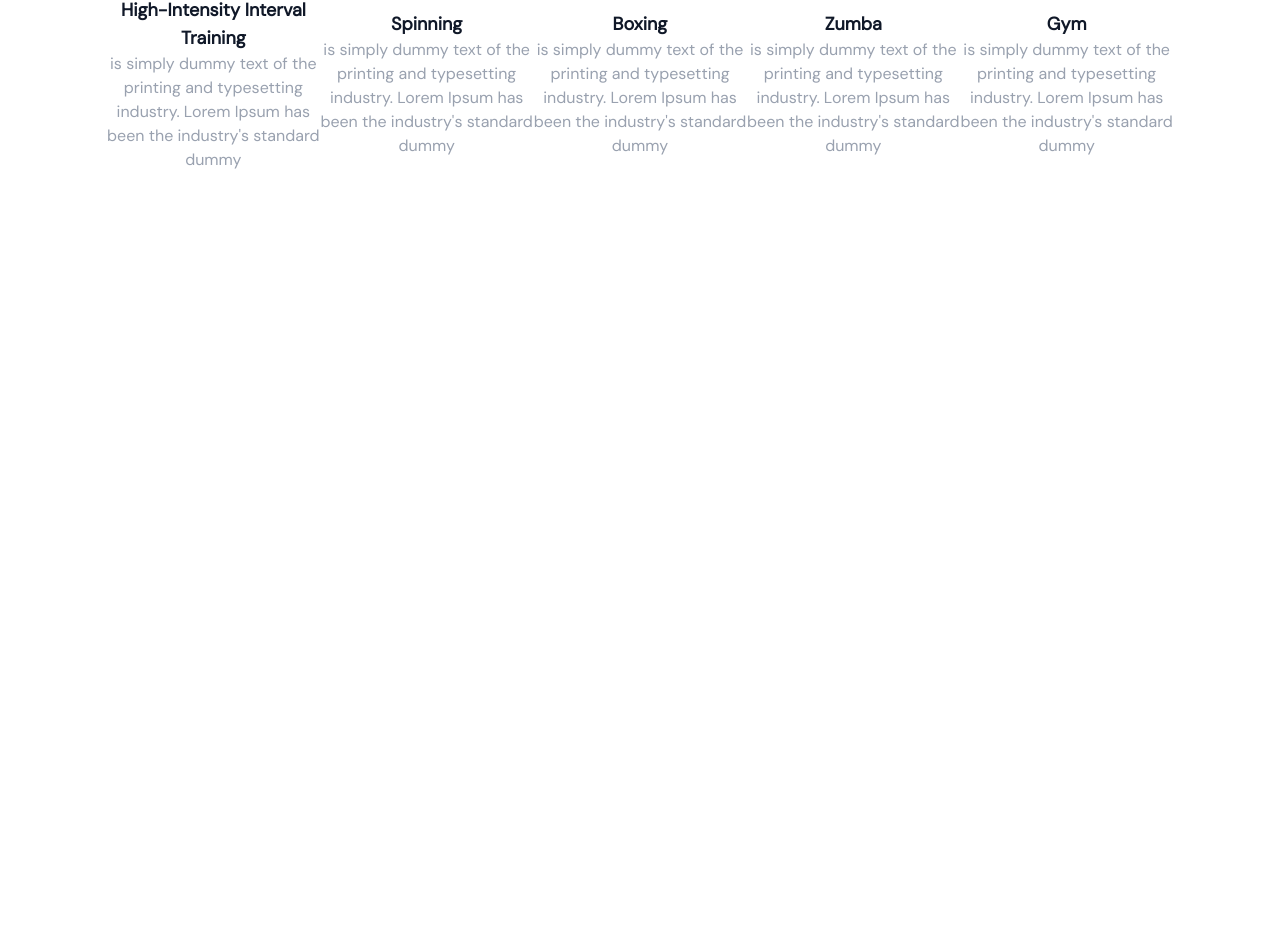
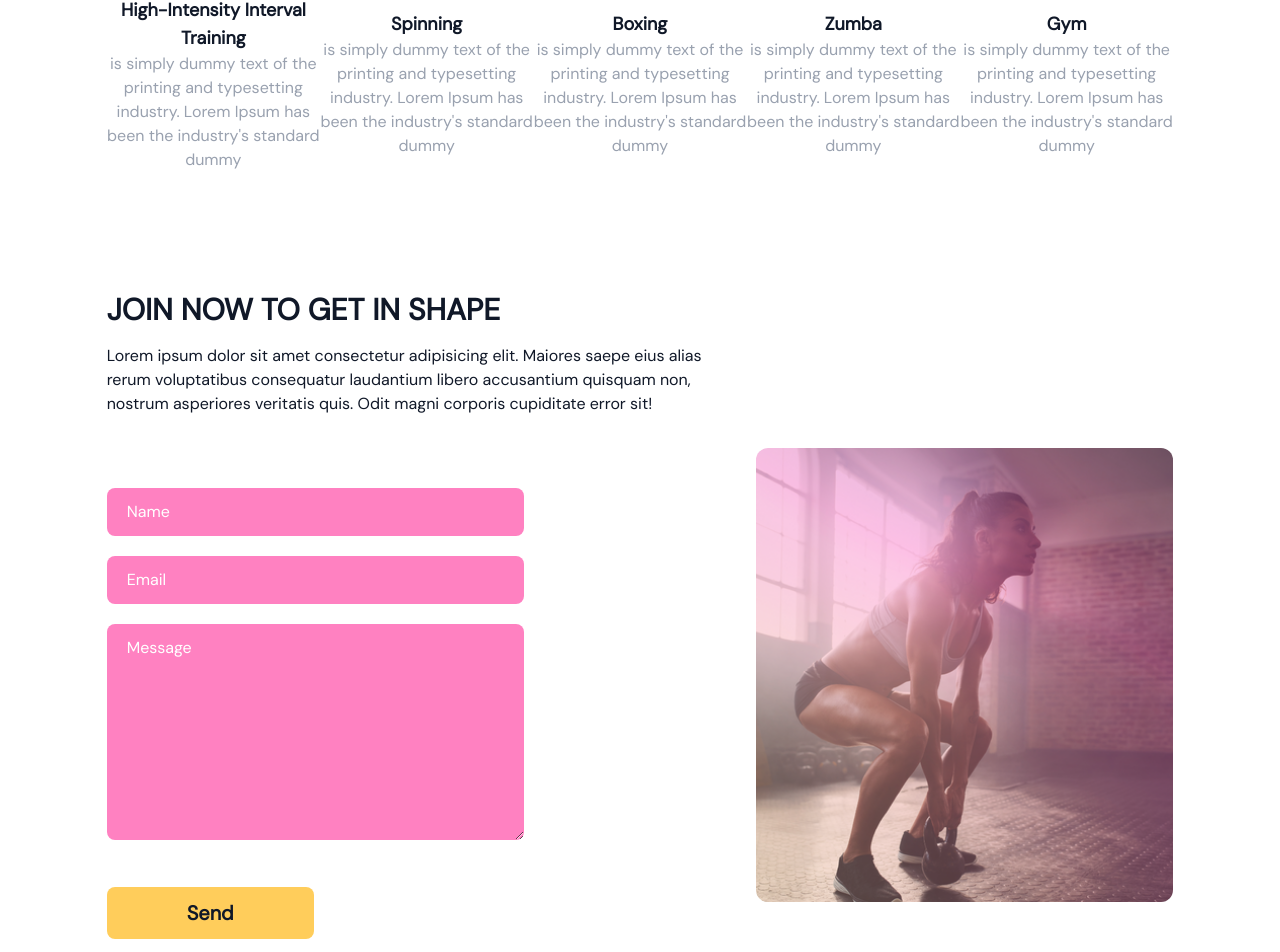
Before and after one commit to alicansadeler/fitness-app, a React (Vite) app: page / in a window 1280 px wide. Shown: the part 3052-4004 px from the top of the page. Before the commit the page ends 3240 px from the top, so only its background shows below. Built offline with nearby package versions, Linux system fonts and the light colour scheme.

Commit message:
contactus eklend

```diff
--- a/src/App.tsx
+++ b/src/App.tsx
@@ -4,6 +4,7 @@
 import Benefits from "./screen/benefits";
 import OurClasses from "./screen/ourclasses";
 import { SelectedPage } from "./shared/types";
+import Contact from "./screen/contact";
 
 function App() {
   const [isTopOfPage, setIsTopOfPage] = useState<boolean>(false);
@@ -36,6 +37,7 @@
         <Home setSelectedPage={setSelectedPage} />
         <Benefits setSelectedPage={setSelectedPage} />
         <OurClasses setSelectedPage={setSelectedPage} />
+        <Contact />
       </div>
     </>
   );
--- /dev/null
+++ b/src/screen/contact/index.tsx
@@ -0,0 +1,98 @@
+import React from "react";
+import { motion } from "framer-motion";
+import Htext from "../../shared/Htext";
+import ContactUsPageGraphic from "../../assets/ContactUsPageGraphic.png";
+
+type Props = {};
+
+const Contact = (props: Props) => {
+  const formclassname =
+    "mb-5 bg-primary-300 px-5 py-3 w-full rounded-lg placeholder-white";
+
+  const containerVariants = {
+    hidden: { opacity: 0 },
+    visible: { opacity: 1, transition: { duration: 1 } },
+  };
+
+  const formVariants = {
+    hidden: { opacity: 0, x: -50 },
+    visible: { opacity: 1, x: 0, transition: { duration: 0.8, delay: 0.2 } },
+  };
+
+  const imageVariants = {
+    hidden: { opacity: 0, scale: 0.8 },
+    visible: { opacity: 1, scale: 1, transition: { duration: 0.8 } },
+  };
+
+  return (
+    <motion.section
+      id="contactus"
+      className="mx-auto w-5/6 pt-24 pb-32"
+      initial="hidden"
+      animate="visible"
+      variants={containerVariants}
+    >
+      <div>
+        <div className="md:w-3/5">
+          <Htext>JOIN NOW TO GET IN SHAPE</Htext>
+          <p>
+            Lorem ipsum dolor sit amet consectetur adipisicing elit. Maiores
+            saepe eius alias rerum voluptatibus consequatur laudantium libero
+            accusantium quisquam non, nostrum asperiores veritatis quis. Odit
+            magni corporis cupiditate error sit!
+          </p>
+        </div>
+
+        <motion.div
+          className="mt-8 flex-none md:flex  gap-10"
+          variants={containerVariants}
+        >
+          <motion.div
+            className="mt-10 flex-1/2 mb-20 md:mb-0"
+            variants={formVariants}
+          >
+            <form>
+              <motion.input
+                className={formclassname}
+                placeholder="Name"
+                required
+              ></motion.input>
+
+              <motion.input
+                className={formclassname}
+                placeholder="Email"
+                required
+              ></motion.input>
+
+              <motion.textarea
+                placeholder="Message"
+                className={formclassname}
+                rows={8}
+              ></motion.textarea>
+
+              <motion.button
+                type="submit"
+                className="mt-5 rounded-lg font-bold text-xl hover:text-white hover:bg-secondary-700 bg-secondary-400 px-20 py-3 transition duration-200 hover:duration-500"
+                whileHover={{ scale: 1.1 }}
+              >
+                Send
+              </motion.button>
+            </form>
+          </motion.div>
+
+          <motion.div
+            className="flex-1/2 relative md:ml-48"
+            variants={imageVariants}
+          >
+            <motion.img
+              src={ContactUsPageGraphic}
+              className="w-full rounded-xl"
+            ></motion.img>
+          </motion.div>
+        </motion.div>
+      </div>
+    </motion.section>
+  );
+};
+
+export default Contact;
--- a/src/screen/navbar/Link.tsx
+++ b/src/screen/navbar/Link.tsx
@@ -13,8 +13,9 @@
   const lowerCasePage = page.toLowerCase().replace(/ /g, "") as SelectedPage;
   const offsets: Record<string, number> = {
     benefits: 20,
-    ourclasses: 100,
-    default: 80, // Varsayılan değer
+    ourclasses: 105,
+    contactus: 1,
+    default: 80,
   };
 
   const offsetValue = offsets[lowerCasePage] || offsets.default;
```
